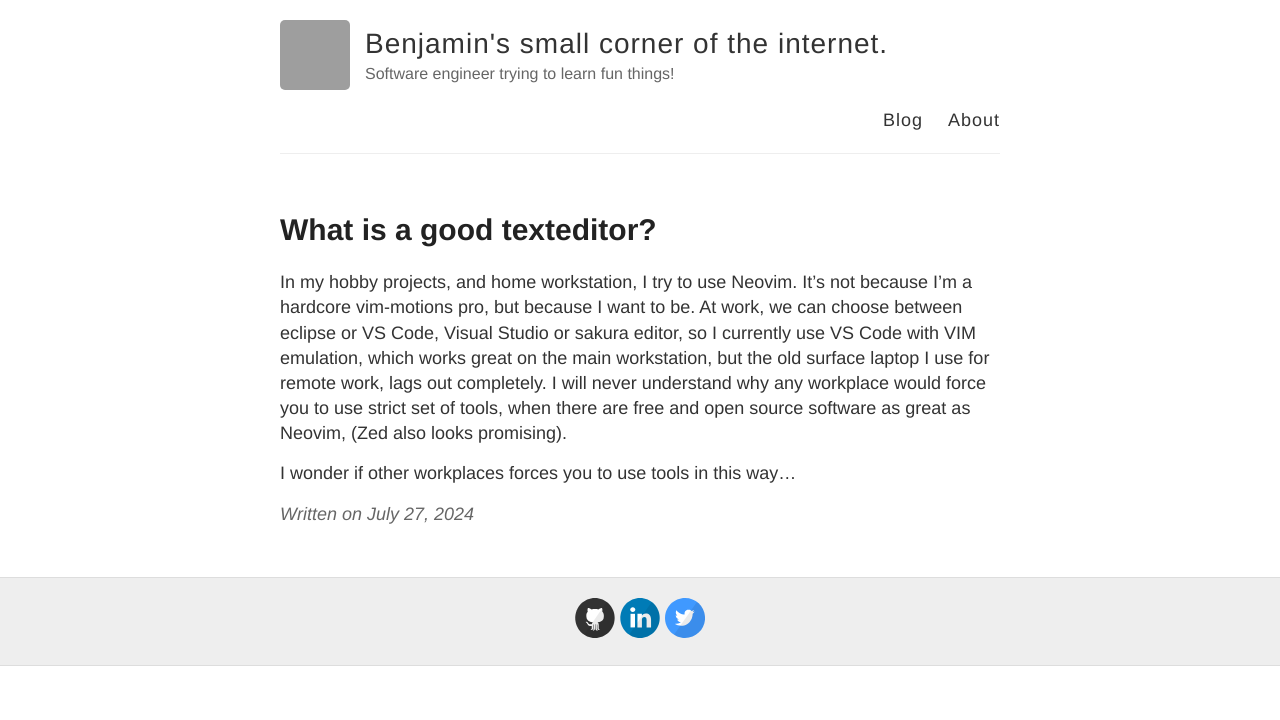
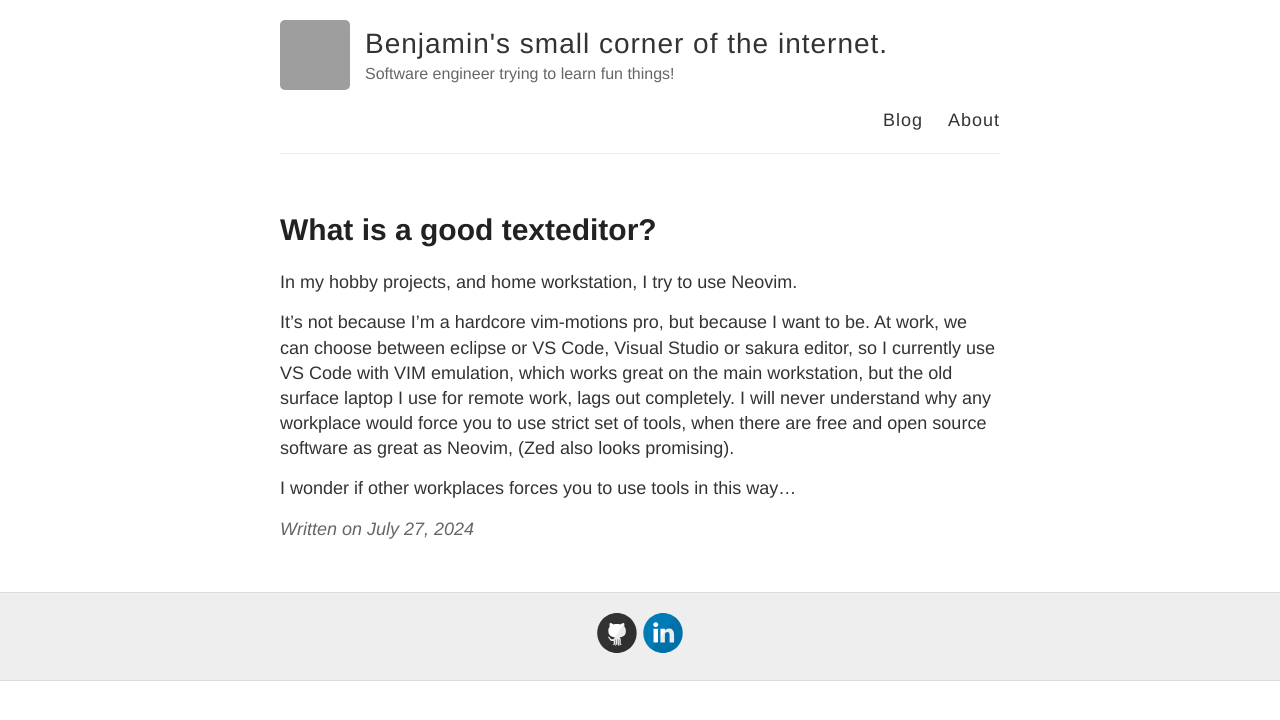
Before and after one commit to benmi3/benmi3.github.io, a Jekyll site: the page built from _posts/2024-07-27-What-is-a-good-texteditor.md, in a window 1280 px wide. Shown: the top 720 px of the page. Built offline with Jekyll 4.4.1, drawn with Linux system fonts in a browser that asks for light colours; comment, search, counter and statistics services are not loaded; part of the change alters nothing that is shown; grey boxes are pictures that could not be loaded.

```diff
--- a/_config.yml
+++ b/_config.yml
@@ -26,7 +26,7 @@ footer-links:
   linkedin: benjaminj0rgensen
   pinterest:
   rss: # just type anything here for a working RSS icon
-  twitter: the_benmi
+  twitter:
   stackoverflow: # your stackoverflow profile, e.g. "users/50476/bart-kiers"
   youtube: # channel/<your_long_string> or user/<user-name>
   googleplus: # anything in your profile username that comes after plus.google.com/
--- a/_posts/2024-07-27-What-is-a-good-texteditor.md
+++ b/_posts/2024-07-27-What-is-a-good-texteditor.md
@@ -3,6 +3,7 @@ layout: post
 title: What is a good texteditor?
 ---
 In my hobby projects, and home workstation, I try to use Neovim.
+
 It's not because I'm a hardcore vim-motions pro, but because I want to be.
 At work, we can choose between eclipse or VS Code, Visual Studio or sakura editor, so I currently use VS Code with VIM emulation, which works great on the main workstation, but the old surface laptop I use for remote work, lags out completely.
 I will never understand why any workplace would force you to use strict set of tools, when there are free and open source software as great as Neovim, (Zed also looks promising).
```
